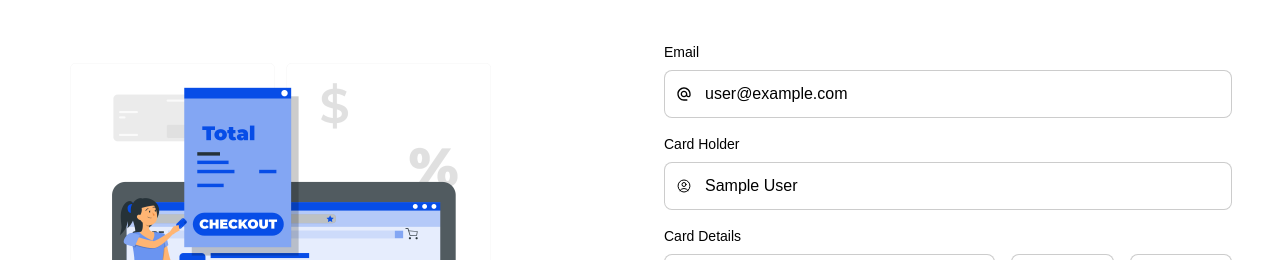
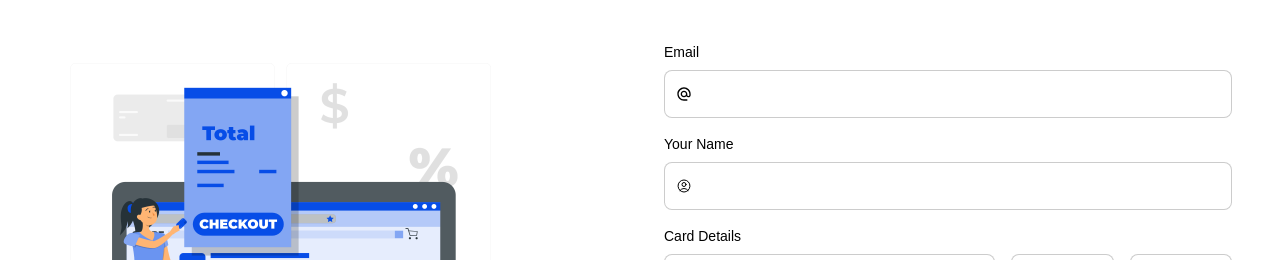
Before and after one commit to mdpahlovi/plugged-in, a Next.js app: page /checkout/1 in a window 1280 px wide. Shown: the part 306-566 px from the top of the page. Built offline with nearby package versions, Linux system fonts and the light colour scheme; no server answers; sample sign-in values are in the browser's storage.

Commit message:
[Plan] Page Update

```diff
--- a/pages/checkout/[plan].js
+++ b/pages/checkout/[plan].js
@@ -11,11 +11,39 @@ import Breadcrumbs from "../../components/Common/Breadcrumbs";
 import { useRouter } from "next/router";
 import { capitalize } from "../../utilities/capitalize";
 import { useAuth } from "../../hooks/useAuth";
+import { useForm } from "react-hook-form";
+import { toast } from "react-toastify";
+import { jwt_axios } from "../../utilities/api";
+import useGetUser from "../../hooks/useGetUser";
+import { user_obj } from "../../utilities/user_obj";
 
 const Checkout = () => {
     const { query } = useRouter();
     const { authUser } = useAuth();
-    const plan = capitalize(query.plan);
+    const { userLoading, user, userRefetch } = useGetUser(authUser?.email);
+    const plan = capitalize(query?.plan);
+
+    const { register, handleSubmit } = useForm();
+    const handleRegisterTeam = ({ name, email }) => {
+        const team = {
+            name: name,
+            leader: email,
+            members: [{ email: email, role: "leader" }],
+        };
+        jwt_axios.post(`/team`, team).then((res) => {
+            if (res.data.acknowledged) {
+                jwt_axios
+                    .patch(`/user/${email}`, user_obj(query?.plan, email, name, user?.team))
+                    .then((res) => {
+                        userRefetch();
+                        toast.success("Team Register to PluggedIn");
+                    })
+                    .catch((error) => console.log(error));
+            } else {
+                toast.error(res.data.message);
+            }
+        });
+    };
 
     return (
         <Main title="Checkout - PluggedIn">
@@ -28,22 +56,22 @@ const Checkout = () => {
             </Header>
             <div className="container grid lg:grid-cols-2 gap-4 items-center">
                 <Image src={checkImg} alt="" className="xl:w-5/6" />
-                <form className="mt-10 px-4 pt-8 lg:mt-0">
+                <form onSubmit={handleSubmit(handleRegisterTeam)} className="mt-10 px-4 pt-8 lg:mt-0">
                     <div className="">
                         <label htmlFor="email" className="mt-4 mb-2 block text-sm font-medium">
                             Email
                         </label>
                         <div className="relative">
-                            <input type="text" id="email" name="email" className="pl-10 input" defaultValue={authUser.email} />
+                            <input type="text" {...register("email")} className="pl-10 input" defaultValue={user?.email} />
                             <div className="pointer-events-none absolute inset-y-0 left-0 inline-flex items-center px-3">
                                 <MdAlternateEmail />
                             </div>
                         </div>
                         <label htmlFor="card-holder" className="mt-4 mb-2 block text-sm font-medium">
-                            Card Holder
+                            {query?.plan === "team" ? "Team Name" : "Your Name"}
                         </label>
                         <div className="relative">
-                            <input type="text" id="card-holder" name="card-holder" className="pl-10 input" defaultValue={authUser.displayName} />
+                            <input type="text" {...register("name")} className="pl-10 input" defaultValue={query?.plan === "team" ? "" : user?.name} required />
                             <div className="pointer-events-none absolute inset-y-0 left-0 inline-flex items-center px-3">
                                 <HiOutlineUserCircle />
                             </div>
--- /dev/null
+++ b/utilities/user_obj.js
@@ -0,0 +1,7 @@
+export const user_obj = (role, email, name, team) => {
+    if (role === "team" && email && name) {
+        return { role: "team", team: [...(team ? team : []), { leader: email, name: name }] };
+    } else {
+        return { role: role };
+    }
+};
```
Also changed, not shown: .babelrc (deleted), .eslintrc.json.
